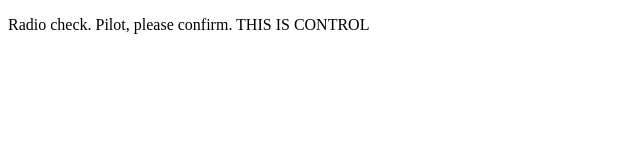
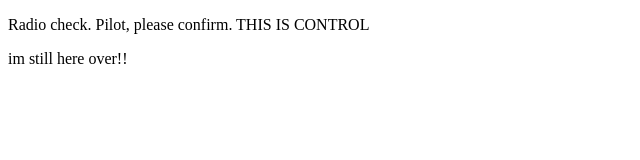
Before and after one commit to alexrod1912/communication-log, a plain HTML site: page index.html in a window 1280 px wide. Shown: the whole page, without its empty margins (0-640 px from the left). Drawn offline with Linux system fonts and the light colour scheme.

Commit message:
change p tag

```diff
--- a/index.html
+++ b/index.html
@@ -2,5 +2,6 @@
 <html>
    <body>
       <p>Radio check. Pilot, please confirm. THIS IS CONTROL </p>
+      <p>im still here over!!</p>
    </body>
 </html>
```
